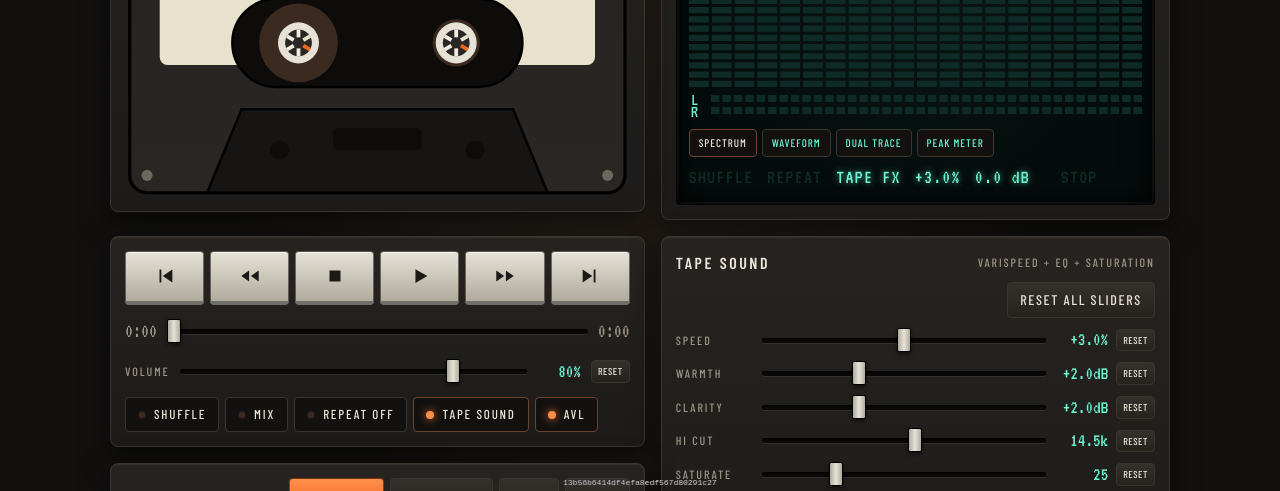
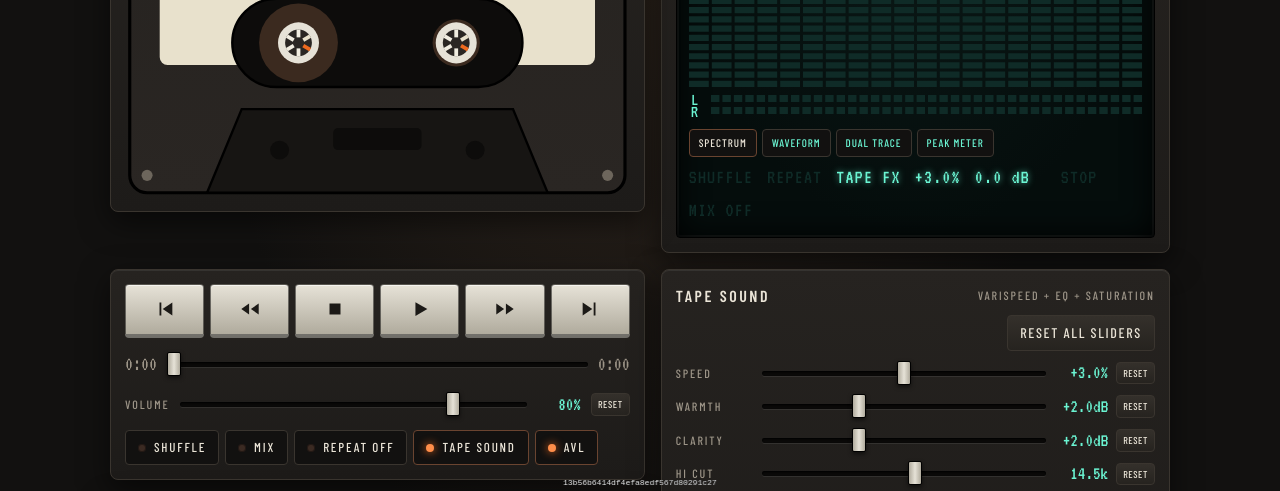
Before and after one commit to git2358/Tape, a plain HTML site: page index.html in a window 1280 px wide. Shown: the part 302-793 px from the top of the page. Drawn offline with nearby package versions, Linux system fonts and the light colour scheme.

Commit message:
Show Mix status in playback chips

```diff
--- a/index.html
+++ b/index.html
@@ -249,7 +249,7 @@ textarea { width: 100%; min-height: 70px; resize: vertical; background: #0f0e0d;
           <button class="mode viz-mode" data-viz="dual" aria-pressed="false">Dual trace</button>
           <button class="mode viz-mode" data-viz="meter" aria-pressed="false">Peak meter</button>
         </div>
-        <div class="chips"><span id="cShuf">SHUFFLE</span><span id="cRep">REPEAT</span><span id="cTape">TAPE FX</span><span id="cSpd">+3.0%</span><span id="cLimiter">LIMITER 0.0 dB</span><span id="cMode">STOP</span></div>
+        <div class="chips"><span id="cShuf">SHUFFLE</span><span id="cRep">REPEAT</span><span id="cTape">TAPE FX</span><span id="cSpd">+3.0%</span><span id="cLimiter">LIMITER 0.0 dB</span><span id="cMode">STOP</span><span id="cMix" class="off">MIX OFF</span></div>
       </div>
     </section>
 
@@ -1307,6 +1307,9 @@ textarea { width: 100%; min-height: 70px; resize: vertical; background: #0f0e0d;
     $('#kRew').classList.toggle('latched', seekDir < 0); $('#kFf').classList.toggle('latched', seekDir > 0);
     $('#cMode').textContent = seekDir < 0 ? 'REW' : seekDir > 0 ? 'FF' : playing ? 'PLAY' : (a && now > 0 ? 'PAUSE' : 'STOP');
     $('#cMode').classList.toggle('on', playing || seekDir !== 0);
+    $('#cMix').classList.toggle('on', mixOn);
+    $('#cMix').classList.toggle('off', !mixOn);
+    $('#cMix').textContent = mixOn ? 'MIX ON' : 'MIX OFF';
     $('#cTape').classList.toggle('on', tapeOn && !(audio && (audio.plain || audio.bypass)));
     readSpectrum(dt, playing); drawViz(); updateLimiterReadout();
     requestAnimationFrame(frame);
```
